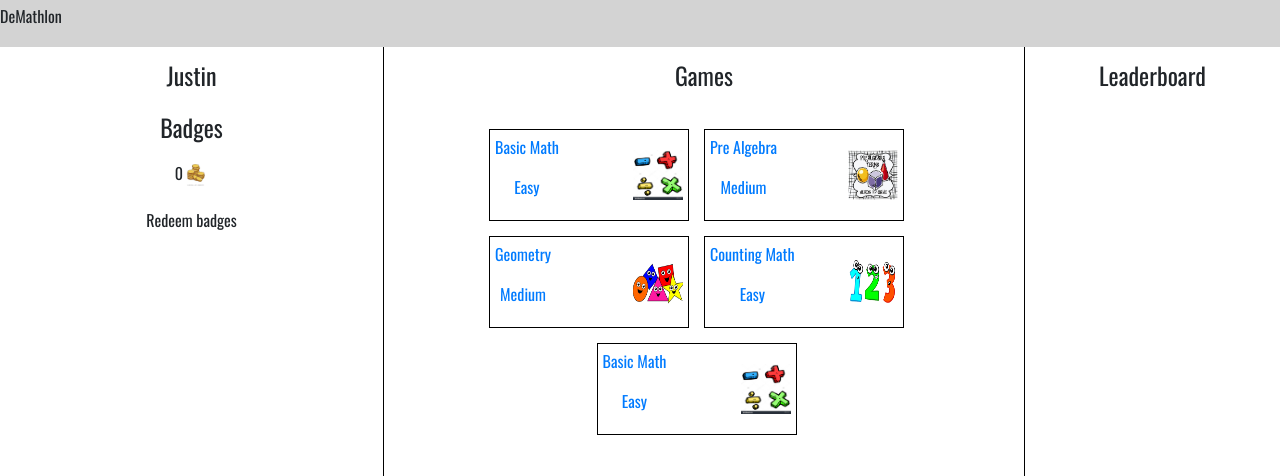
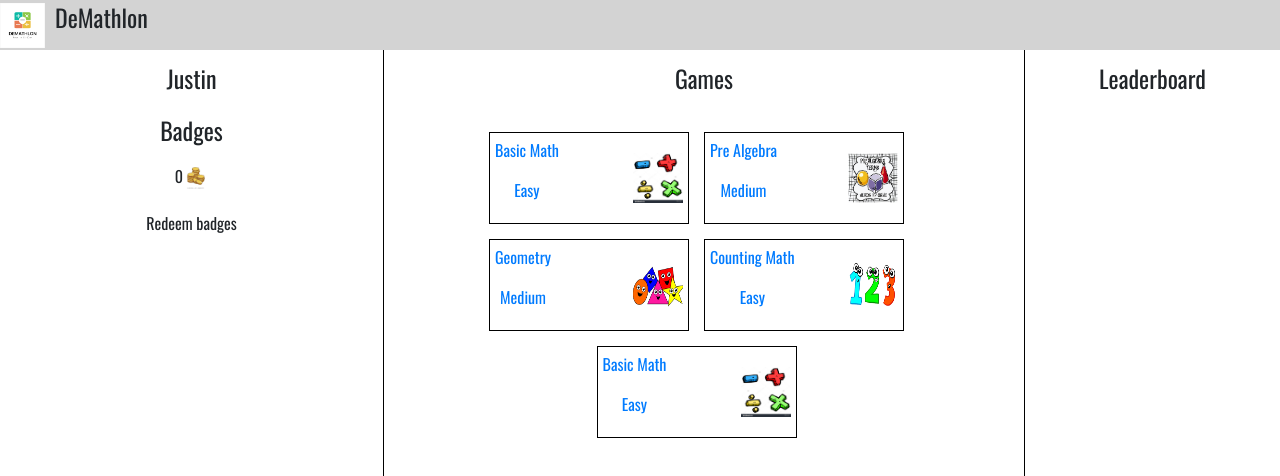
Before and after one commit to tsangjustin/demathlon, a React (Create React App) app: page /app in a window 1280 px wide. Shown: the top 476 px of the page. Built offline with nearby package versions, Linux system fonts and the light colour scheme.

Commit message:
Fix compan logo and name

```diff
--- a/src/dashboard/dashboard.css
+++ b/src/dashboard/dashboard.css
@@ -3,6 +3,26 @@
   height: 100%;
   display: flex;
   flex-direction: column;
+}
+
+.Company-Wrapper {
+  display: flex;
+  flex-direction: row;
+  justify-content: center;
+  align-items: center;
+}
+
+.Company-Wrapper * {
+  margin-right: 10px;
+}
+
+.Company-Wrapper p {
+  font-size: 1.5em;
+}
+
+.Logo-Image {
+  height: 45px;
+  width: 45px;
 }
 
 .Dashboard-Page {
--- a/src/dashboard/index.jsx
+++ b/src/dashboard/index.jsx
@@ -227,7 +227,13 @@ export class DashboardPage extends Component {
     return (
       <div className="Dashboard-Wrapper">
         <div className="NavBar">
-          <p>DeMathlon</p>
+          <div className="Company-Wrapper">
+            <img
+                className="Logo-Image"
+                src="/images/logo.png"
+                alt="Company logo" />
+            <p>DeMathlon</p>
+          </div>
         </div>
         <div className="Dashboard-Page">
           {/* <Modal
```
Also changed, not shown: public/images/logo.png (added).
